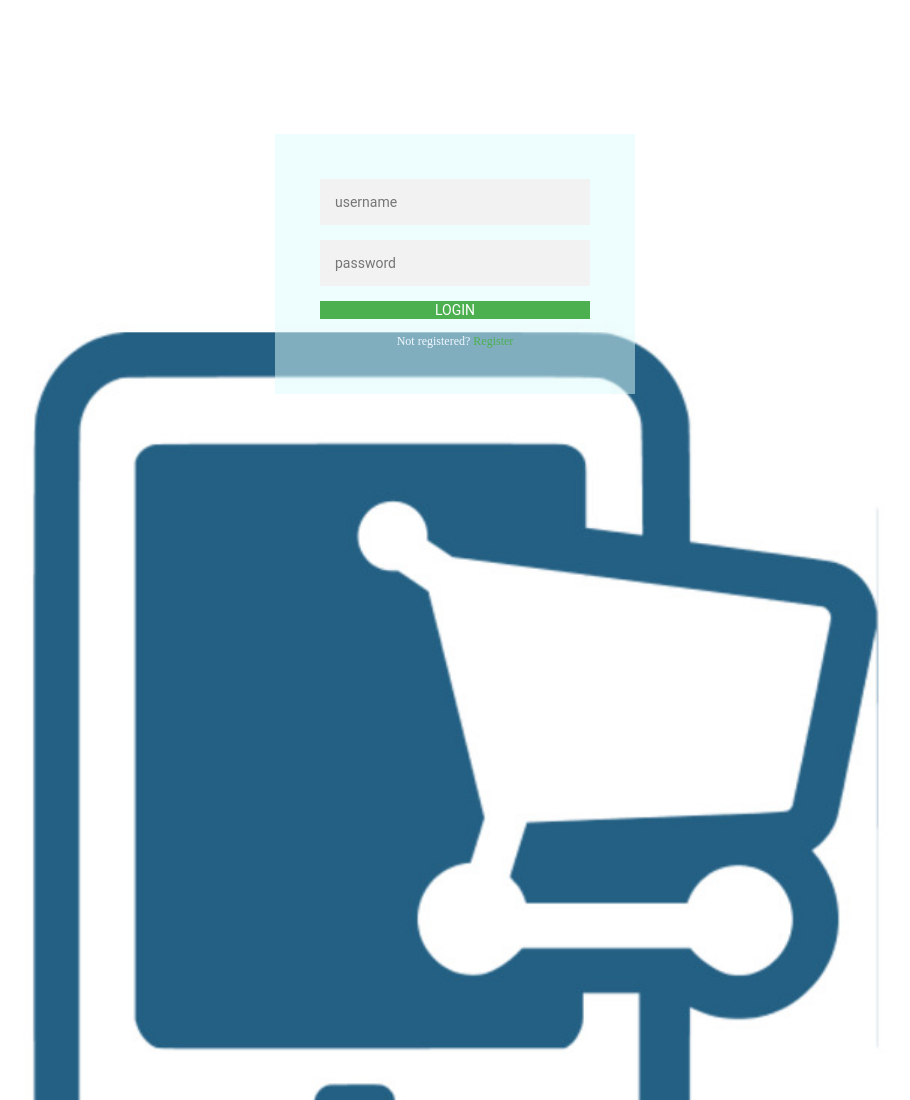
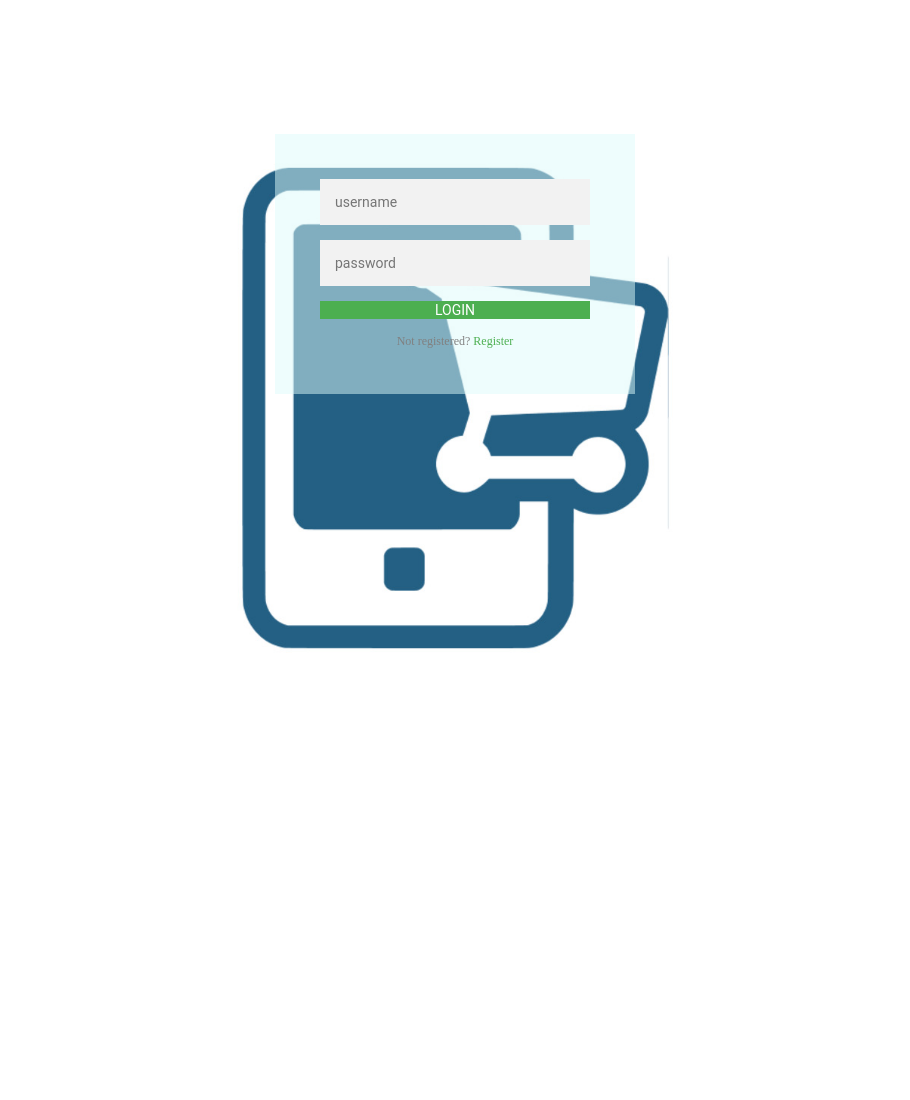
Before and after one commit to aliahnazamusa/loginandsignup, a plain HTML site: page index.html in a window 1280 px wide. Shown: the top 1100 px of the page, without its empty margins (185-1095 px from the left). After the commit the page ends 816 px from the top, so only its background shows below. Drawn offline with nearby package versions, Linux system fonts and the light colour scheme.

Commit message:
Update style.css

```diff
--- a/style.css
+++ b/style.css
@@ -1,6 +1,6 @@
 body{
 	background-image: url(logo_size_icon.jpg);
-	height: 200vh;
+	height: 100vh;
 	background-size: cover;
 	background-position: center;
 
@@ -54,7 +54,7 @@ body{
 
 .form .message{
 	margin: 15px 0 0;
-	color: aliceblue;
+	color: #808080;
 	font-size: 12px;
 }
 
```
